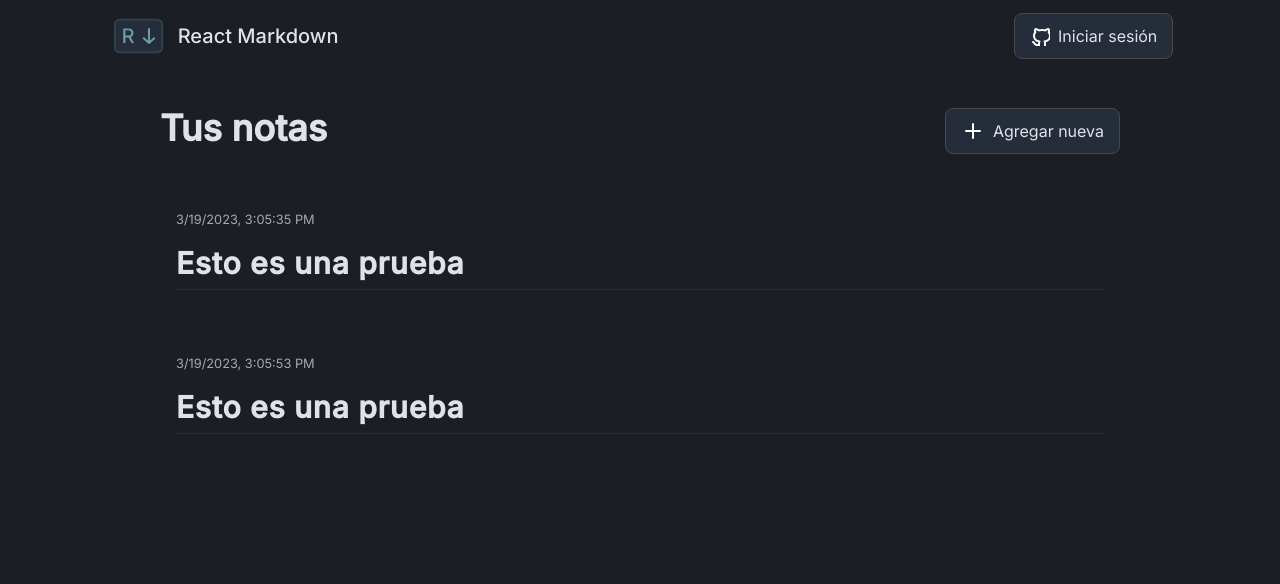
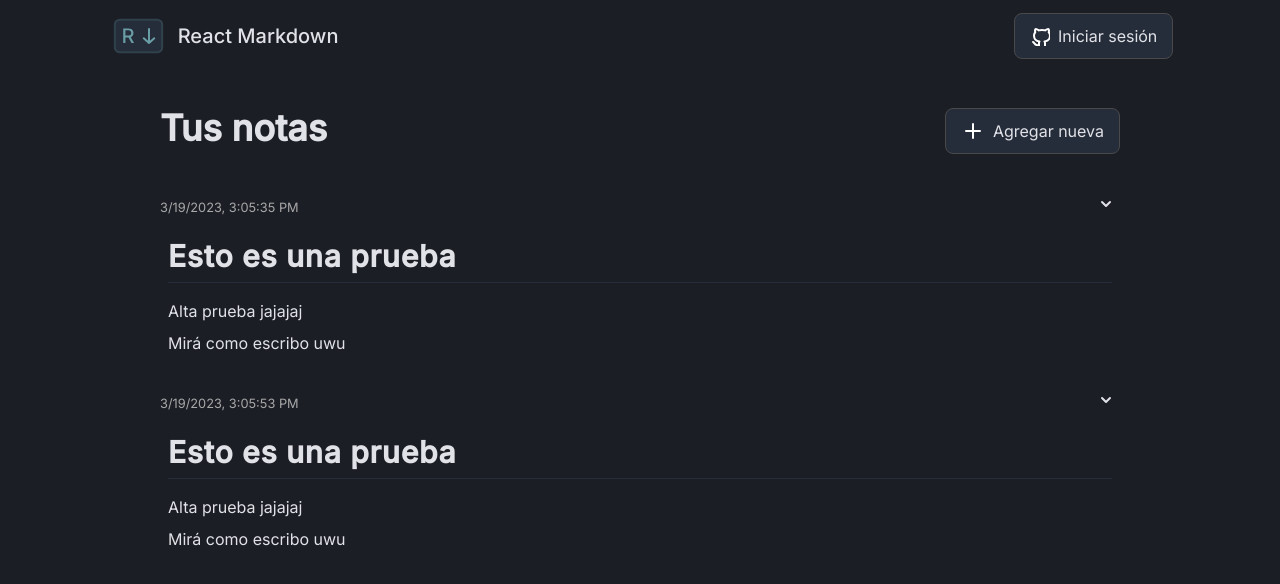
Before and after one commit to LautaAndreani/react-markdown-ts, a React (Vite) app: page /list/lautaandreani in a window 1280 px wide. Shown: the top 584 px of the page. Built offline with nearby package versions, Linux system fonts and the light colour scheme; no server answers.

Commit message:
feat: delete task action
fix: linter & optional events

```diff
--- a/src/pages/Home.tsx
+++ b/src/pages/Home.tsx
@@ -32,7 +32,7 @@ function Home (): JSX.Element {
       }
     }
 
-    void getSession()
+    getSession()
   }, [])
 
   useEffect(() => {
--- a/src/pages/ListNotes.tsx
+++ b/src/pages/ListNotes.tsx
@@ -12,6 +12,7 @@ import { parseDate, parseRAWInput } from '../utils/utils'
 
 import Button from '../components/Button'
 import Header from '../ui/Header'
+import Dropdown from '../ui/Dropdown'
 
 function ListNotes (): JSX.Element {
   const [listNotes, setListNotes] = useState<Content[]>([])
@@ -42,6 +43,20 @@ function ListNotes (): JSX.Element {
   useEffect(() => {
     if ((user?.user) === null) navigate('/')
   }, [user])
+
+  async function handleDelete (taskId: string): Promise<any> {
+    try {
+      const { error } = await supabase
+        .from('content')
+        .delete()
+        .eq('task', taskId)
+      if (error) throw new Error(error.message)
+    } catch (error) {
+      if (error instanceof Error) {
+        console.error(error.message)
+      }
+    }
+  }
   return (
         <>
             <Header />
@@ -56,10 +71,20 @@ function ListNotes (): JSX.Element {
                   </Link>
                 </Button>
             </section>
-            {listNotes?.map((note) => (<ul key={note.id} className="w-3/4 mx-auto flex flex-col gap-4">
-              <Link to={`/notes/${note.task}`} className="max-h-[120px] overflow-auto p-4 hover:bg-text_area transition rounded-md mt-6">
+            {listNotes?.map((note) => (<ul key={note.id} className="w-3/4 mx-auto flex flex-col gap-2 mt-8">
+              <div className='flex items-center justify-between'>
+                <small className='mt-2 text-[#a8a8a8]'>
+                  {parseDate(note.created_at)}
+                </small>
+                <Dropdown>
+                  <button className="p-4 flex items-center gap-2 text-red" role="menuitem" onClick={async () => { await handleDelete(note.task) }}>
+                    <img src="/trash.svg" alt="ícono para cerrar sesión" />
+                      Eliminar
+                  </button>
+                </Dropdown>
+              </div>
+              <Link to={`/notes/${note.task}`} className="max-h-[120px] overflow-auto hover:bg-text_area transition rounded-md min-h-[120px] p-2">
                 <span>
-                    <small className='my-4 text-[#a8a8a8] block'>{parseDate(note.created_at)}</small>
                     <span dangerouslySetInnerHTML={{ __html: parseRAWInput(note.content) }}></span>
                 </span>
               </Link>
--- a/src/ui/skeleton/LayoutSkeleton.tsx
+++ b/src/ui/skeleton/LayoutSkeleton.tsx
@@ -5,7 +5,7 @@ function Layout (): JSX.Element {
     <main className="flex pb-7 pt-2 gap-10 w-10/12 mx-auto">
       <aside className="min-w-[50%] max-w-[50%] h-[90vh] rounded-md animate-pulse bg-text_area"></aside>
       <aside className="min-w-[50%] max-w-[50%] h-[90vh] flex flex-col justify-end items-end">
-        <Button event={() => null}>
+        <Button>
           <span className='min-w-[5rem] h-[1.2rem] bg-[#43495c] px-[15px] py-[10px] animate-pulse rounded-md'></span>
         </Button>
       </aside>
--- a/tailwind.config.cjs
+++ b/tailwind.config.cjs
@@ -8,6 +8,7 @@ module.exports = {
       white: '#E1E2E7',
       soft_blue: '#6A9EA7',
       text_area: '#262D3A',
+      red: '#FE6262',
       check_box: {
         bg: '#272626',
         border: '#494949'
```
Also changed, not shown: public/trash.svg (added).
